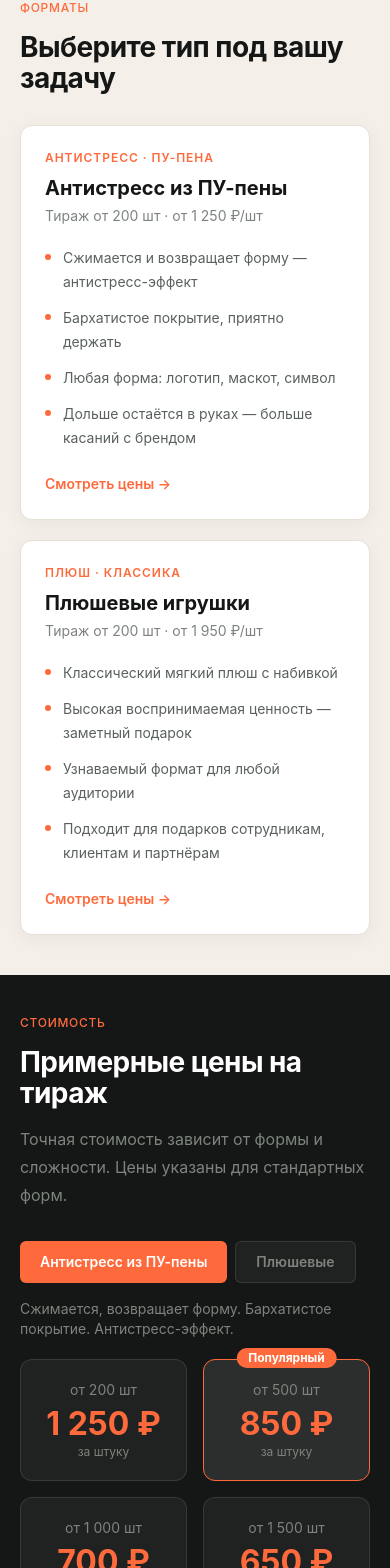
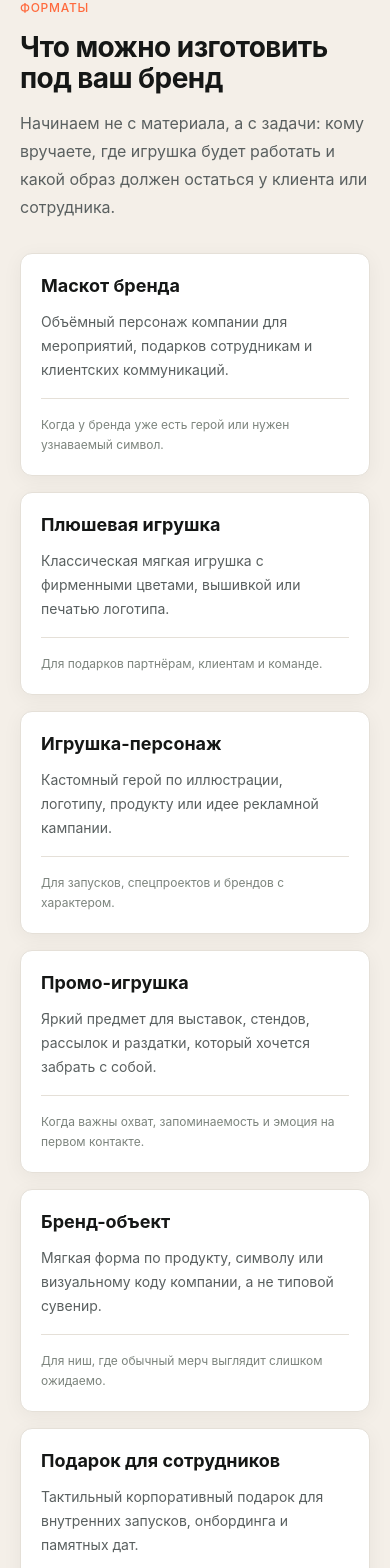
Before and after one commit to AlAnEx094/DestressToy, a React (Vite) app: page / in a window 390 px wide. Shown: the part 6260-7828 px from the top of the page. Built offline with nearby package versions, Linux system fonts and the light colour scheme.

Commit message:
Improve landing SEO and product formats

```diff
--- a/index.html
+++ b/index.html
@@ -8,18 +8,18 @@
     <link rel="apple-touch-icon" sizes="180x180" href="/apple-touch-icon.png" />
     <meta name="viewport" content="width=device-width, initial-scale=1.0" />
 
-    <title>Антистресс игрушки с логотипом — кастомный корпоративный мерч | DeStressToys</title>
+    <title>Мягкие игрушки с логотипом на заказ — брендированные маскоты | DeStressToys</title>
     <meta
       name="description"
-      content="Кастомные мягкие антистресс игрушки с логотипом для welcome kit, событий и подарков партнёрам. Тираж от 50 шт., производство 3–5 недель. Концепт бесплатно — запросите сейчас."
+      content="Брендированные мягкие и плюшевые игрушки на заказ: маскоты, персонажи и корпоративный мерч с логотипом. Тираж от 200 шт., концепт и расчёт стоимости после заявки."
     />
 
     <!-- Open Graph -->
     <meta property="og:type" content="website" />
     <meta property="og:locale" content="ru_RU" />
     <meta property="og:site_name" content="DeStressToys" />
-    <meta property="og:title" content="Антистресс игрушки с логотипом — корпоративный мерч | DeStressToys" />
-    <meta property="og:description" content="Кастомные мягкие антистресс объекты с логотипом. Тираж от 50 шт., производство 3–5 недель, концепт бесплатно." />
+    <meta property="og:title" content="Мягкие игрушки с логотипом на заказ | DeStressToys" />
+    <meta property="og:description" content="Кастомные мягкие игрушки, плюшевые маскоты и бренд-объекты для корпоративных подарков, событий и промо. Тираж от 200 шт." />
     <meta property="og:image" content="https://destresstoys.ru/images/hero/hero-main.webp" />
     <meta property="og:image:width" content="1200" />
     <meta property="og:image:height" content="630" />
@@ -35,18 +35,19 @@
       "name": "DeStressToys",
       "url": "https://destresstoys.ru",
       "logo": "https://destresstoys.ru/logo-bear.png",
-      "description": "Кастомные мягкие антистресс бренд-объекты под логотип компании. Тираж от 50 штук, производство 3–5 недель, концепт бесплатно.",
+      "description": "Брендированные мягкие и плюшевые игрушки на заказ: маскоты, персонажи и корпоративный мерч с логотипом. Тираж от 200 штук.",
       "address": {
         "@type": "PostalAddress",
         "addressCountry": "RU",
-        "addressLocality": "Москва"
+        "addressLocality": "Тула"
       },
-      "areaServed": ["RU", "KZ", "BY"],
+      "areaServed": ["RU"],
       "contactPoint": {
         "@type": "ContactPoint",
         "contactType": "sales",
-        "email": "AlexeyAntipov4233@yandex.ru",
-        "areaServed": ["RU", "KZ", "BY"],
+        "telephone": "+79539709789",
+        "email": "info@destresstoys.ru",
+        "areaServed": ["RU"],
         "availableLanguage": "Russian"
       },
       "sameAs": []
@@ -56,8 +57,8 @@
     {
       "@context": "https://schema.org",
       "@type": "Product",
-      "name": "Кастомный антистресс с логотипом",
-      "description": "Мягкий антистресс бренд-объект кастомной формы с нанесением логотипа или маскота компании. Тираж от 50 штук.",
+      "name": "Мягкие игрушки и маскоты с логотипом на заказ",
+      "description": "Кастомные мягкие и плюшевые игрушки, маскоты и бренд-персонажи с логотипом компании. Тираж от 200 штук.",
       "brand": {
         "@type": "Brand",
         "name": "DeStressToys"
@@ -66,7 +67,7 @@
         "@type": "Offer",
         "priceCurrency": "RUB",
         "availability": "https://schema.org/InStock",
-        "areaServed": ["RU", "KZ", "BY"],
+        "areaServed": ["RU"],
         "seller": {
           "@type": "Organization",
           "name": "DeStressToys"
@@ -84,15 +85,15 @@
           "name": "Какой минимальный тираж?",
           "acceptedAnswer": {
             "@type": "Answer",
-            "text": "От 50 штук. Для крупных тиражей (500+) доступны дополнительные скидки."
+            "text": "От 200 штук. Для крупных тиражей доступны дополнительные скидки."
           }
         },
         {
           "@type": "Question",
-          "name": "Из чего делают объекты?",
+          "name": "Из чего делают игрушки?",
           "acceptedAnswer": {
             "@type": "Answer",
-            "text": "Мягкий пенополиуретан с бархатистым покрытием. Сертификат ЕС, безопасен для взрослых и детей от 3 лет."
+            "text": "Доступны два основных формата: антистресс из ПУ-пены и классические плюшевые игрушки с набивкой."
           }
         },
         {
@@ -108,7 +109,7 @@
           "name": "Какие форматы кастомизации доступны?",
           "acceptedAnswer": {
             "@type": "Answer",
-            "text": "Любая 3D-форма: логотип, маскот, символ, продукт компании. Доступны также кастомный цвет и брендированная упаковка."
+            "text": "Маскоты бренда, плюшевые персонажи, промо-игрушки, бренд-объекты, кастомный цвет, вышивка или печать логотипа и брендированная упаковка."
           }
         },
         {
@@ -116,7 +117,7 @@
           "name": "Как происходит доставка?",
           "acceptedAnswer": {
             "@type": "Answer",
-            "text": "Доставляем по России и СНГ. Возможна доставка до склада или прямая развозка на мероприятие."
+            "text": "Доставляем по России. Возможна доставка до склада или прямая отправка на мероприятие по договорённости."
           }
         },
         {
@@ -125,14 +126,6 @@
           "acceptedAnswer": {
             "@type": "Answer",
             "text": "Стоимость зависит от формы, тиража и сложности. Концепт и расчёт цены — бесплатно, после заявки."
-          }
-        },
-        {
-          "@type": "Question",
-          "name": "Можно ли получить образец перед тиражом?",
-          "acceptedAnswer": {
-            "@type": "Answer",
-            "text": "Да. Производим тестовый образец — вы оцениваете форму, материал и цвет вживую. Стоимость образца засчитывается в тираж при заказе."
           }
         }
       ]
--- a/src/pages/LandingPage.jsx
+++ b/src/pages/LandingPage.jsx
@@ -49,6 +49,7 @@ function ProductStage() {
 
 const navLinks = [
   { label: 'Работы', href: '#gallery' },
+  { label: 'Форматы', href: '#formats' },
   { label: 'Цены', href: '#pricing' },
   { label: 'Процесс', href: '#process' },
   { label: 'Отзывы', href: '#reviews' },
@@ -197,6 +198,39 @@ const useCases = [
   },
 ]
 
+const productFormats = [
+  {
+    title: 'Маскот бренда',
+    body: 'Объёмный персонаж компании для мероприятий, подарков сотрудникам и клиентских коммуникаций.',
+    fit: 'Когда у бренда уже есть герой или нужен узнаваемый символ.',
+  },
+  {
+    title: 'Плюшевая игрушка',
+    body: 'Классическая мягкая игрушка с фирменными цветами, вышивкой или печатью логотипа.',
+    fit: 'Для подарков партнёрам, клиентам и команде.',
+  },
+  {
+    title: 'Игрушка-персонаж',
+    body: 'Кастомный герой по иллюстрации, логотипу, продукту или идее рекламной кампании.',
+    fit: 'Для запусков, спецпроектов и брендов с характером.',
+  },
+  {
+    title: 'Промо-игрушка',
+    body: 'Яркий предмет для выставок, стендов, рассылок и раздатки, который хочется забрать с собой.',
+    fit: 'Когда важны охват, запоминаемость и эмоция на первом контакте.',
+  },
+  {
+    title: 'Бренд-объект',
+    body: 'Мягкая форма по продукту, символу или визуальному коду компании, а не типовой сувенир.',
+    fit: 'Для ниш, где обычный мерч выглядит слишком ожидаемо.',
+  },
+  {
+    title: 'Подарок для сотрудников',
+    body: 'Тактильный корпоративный подарок для внутренних запусков, онбординга и памятных дат.',
+    fit: 'Когда подарок должен остаться на столе, а не уйти в ящик.',
+  },
+]
+
 const reviews = [
   {
     name: 'Анна С.',
@@ -252,11 +286,11 @@ const faqItems = [
   },
   {
     q: 'Как происходит доставка?',
-    a: 'Доставляем по России и СНГ. Возможна доставка до склада или прямая развозка на мероприятие.',
+    a: 'Доставляем по России. Возможна доставка до склада или прямая отправка на мероприятие по договорённости.',
   },
   {
     q: 'Сколько стоит?',
-    a: 'Ориентировочные цены: от 1 250 ₽/шт при тираже 200 шт, от 800 ₽/шт при 500 шт, от 700 ₽/шт при 1 000 шт. Точная стоимость зависит от формы и сложности — пришлём расчёт после заявки.',
+    a: 'Ориентировочные цены: от 1 250 ₽/шт при тираже 200 шт, от 850 ₽/шт при 500 шт, от 700 ₽/шт при 1 000 шт. Точная стоимость зависит от формы и сложности — пришлём расчёт после заявки.',
   },
   {
     q: 'Где производятся игрушки?',
@@ -443,6 +477,14 @@ export default function LandingPage() {
     setOpenFaqIndex((current) => (current === index ? null : index))
   }
 
+  const handleContactClick = (channel, placement) => {
+    trackEvent(`contact_${channel}_click`, {
+      lead_source: channel,
+      placement,
+      ...utmRef.current,
+    })
+  }
+
   return (
     <main className="bg-[#151716] text-[#151716]">
       <header
@@ -472,10 +514,10 @@ export default function LandingPage() {
             </nav>
 
             <div className="hidden items-center gap-4 text-sm lg:flex">
-              <a href={CONTACT_EMAIL_HREF} className="text-[#7c847d] transition-colors hover:text-white">
+              <a href={CONTACT_EMAIL_HREF} onClick={() => handleContactClick('email', 'header')} className="text-[#7c847d] transition-colors hover:text-white">
                 {CONTACT_EMAIL}
               </a>
-              <a href={CONTACT_PHONE_HREF} className="font-semibold text-white transition-colors hover:text-[#ff6a3d]">
+              <a href={CONTACT_PHONE_HREF} onClick={() => handleContactClick('phone', 'header')} className="font-semibold text-white transition-colors hover:text-[#ff6a3d]">
                 {CONTACT_PHONE}
               </a>
             </div>
@@ -521,10 +563,10 @@ export default function LandingPage() {
                 <div className="mt-2 border-t border-white/10 pt-4">
                   <p className="text-sm text-[#7c847d]">Связаться напрямую</p>
                   <div className="mt-3 flex flex-col gap-2">
-                    <a href={CONTACT_PHONE_HREF} className="text-base font-semibold text-white">
+                    <a href={CONTACT_PHONE_HREF} onClick={() => handleContactClick('phone', 'mobile_menu')} className="text-base font-semibold text-white">
                       {CONTACT_PHONE}
                     </a>
-                    <a href={CONTACT_EMAIL_HREF} className="text-base font-medium text-white">
+                    <a href={CONTACT_EMAIL_HREF} onClick={() => handleContactClick('email', 'mobile_menu')} className="text-base font-medium text-white">
                       {CONTACT_EMAIL}
                     </a>
                   </div>
@@ -623,11 +665,38 @@ export default function LandingPage() {
           <SectionLabel>Форматы</SectionLabel>
           <div className="max-w-[720px]">
             <h2 className="text-[1.75rem] md:text-[2.5rem] xl:text-[3rem] font-bold leading-[1.1] tracking-[-0.02em] text-[#151716]">
-              Выберите тип под вашу задачу
+              Что можно изготовить под ваш бренд
             </h2>
+            <p className="mt-4 text-base leading-7 text-[#5a6060]">
+              Начинаем не с материала, а с задачи: кому вручаете, где игрушка будет работать и какой образ должен остаться у клиента или сотрудника.
+            </p>
           </div>
 
-          <div className="mt-8 grid gap-5 md:grid-cols-2">
+          <div className="mt-8 grid gap-4 md:grid-cols-2 xl:grid-cols-3">
+            {productFormats.map((format) => (
+              <article
+                key={format.title}
+                className="rounded-xl border border-[#e5e0d8] bg-white p-5 shadow-[0_4px_20px_rgba(0,0,0,0.05)] transition-shadow hover:shadow-[0_8px_28px_rgba(0,0,0,0.10)]"
+              >
+                <h3 className="text-lg font-bold leading-6 text-[#151716]">{format.title}</h3>
+                <p className="mt-3 text-sm leading-6 text-[#5a6060]">{format.body}</p>
+                <p className="mt-4 border-t border-[#e5e0d8] pt-4 text-xs leading-5 text-[#7c847d]">
+                  {format.fit}
+                </p>
+              </article>
+            ))}
+          </div>
+
+          <div className="mt-10 max-w-[720px]">
+            <h3 className="text-2xl font-bold leading-tight text-[#151716]">
+              Выберите материал под бюджет и впечатление
+            </h3>
+            <p className="mt-3 text-base leading-7 text-[#5a6060]">
+              После заявки подскажем, какой формат лучше подходит под форму, тираж и сроки.
+            </p>
+          </div>
+
+          <div className="mt-6 grid gap-5 md:grid-cols-2">
             <article className="rounded-xl border border-[#e5e0d8] bg-white p-6 md:p-8 shadow-[0_4px_20px_rgba(0,0,0,0.05)] transition-shadow hover:shadow-[0_8px_28px_rgba(0,0,0,0.10)]">
               <p className="text-xs font-semibold uppercase tracking-[0.08em] text-[#ff6a3d]">Антистресс · ПУ-пена</p>
               <h3 className="mt-2 text-xl md:text-2xl font-bold leading-7 text-[#151716]">Антистресс из ПУ-пены</h3>
@@ -1175,7 +1244,7 @@ export default function LandingPage() {
                     Мы получили ваши данные и подготовим концепт под задачу
                     {formValues.company ? ` для ${formValues.company}` : ''}.
                     Ответ придёт на {formValues.email || 'указанный email'}. Для срочного вопроса можно позвонить по номеру{' '}
-                    <a href={CONTACT_PHONE_HREF} className="text-[#ff6a3d] underline">{CONTACT_PHONE}</a>.
+                    <a href={CONTACT_PHONE_HREF} onClick={() => handleContactClick('phone', 'success_message')} className="text-[#ff6a3d] underline">{CONTACT_PHONE}</a>.
                   </p>
                 </div>
               ) : (
@@ -1229,12 +1298,14 @@ export default function LandingPage() {
                     <div className="mt-4 flex flex-wrap gap-3">
                       <a
                         href={CONTACT_PHONE_HREF}
+                        onClick={() => handleContactClick('phone', 'form_contact')}
                         className="inline-flex min-h-11 items-center justify-center rounded-md bg-[#ff6a3d] px-6 py-2.5 text-sm font-semibold text-white transition-colors hover:bg-[#e85a2e]"
                       >
                         Позвонить
                       </a>
                       <a
                         href={CONTACT_EMAIL_HREF}
+                        onClick={() => handleContactClick('email', 'form_contact')}
                         className="inline-flex min-h-11 items-center justify-center rounded-md border border-white/20 px-6 py-2.5 text-sm font-semibold text-white transition-colors hover:border-white/40"
                       >
                         Написать на почту
@@ -1368,10 +1439,10 @@ export default function LandingPage() {
             <div>
               <p className="font-semibold text-white">Контакты</p>
               <div className="mt-3 flex flex-col gap-2">
-                <a href={CONTACT_PHONE_HREF} className="text-base font-semibold text-white transition-colors hover:text-[#ff6a3d]">
+                <a href={CONTACT_PHONE_HREF} onClick={() => handleContactClick('phone', 'footer')} className="text-base font-semibold text-white transition-colors hover:text-[#ff6a3d]">
                   {CONTACT_PHONE}
                 </a>
-                <a href={CONTACT_EMAIL_HREF} className="text-base font-medium text-white transition-colors hover:text-[#ff6a3d]">
+                <a href={CONTACT_EMAIL_HREF} onClick={() => handleContactClick('email', 'footer')} className="text-base font-medium text-white transition-colors hover:text-[#ff6a3d]">
                   {CONTACT_EMAIL}
                 </a>
                 <span>{RESPONSE_HOURS}</span>
```
